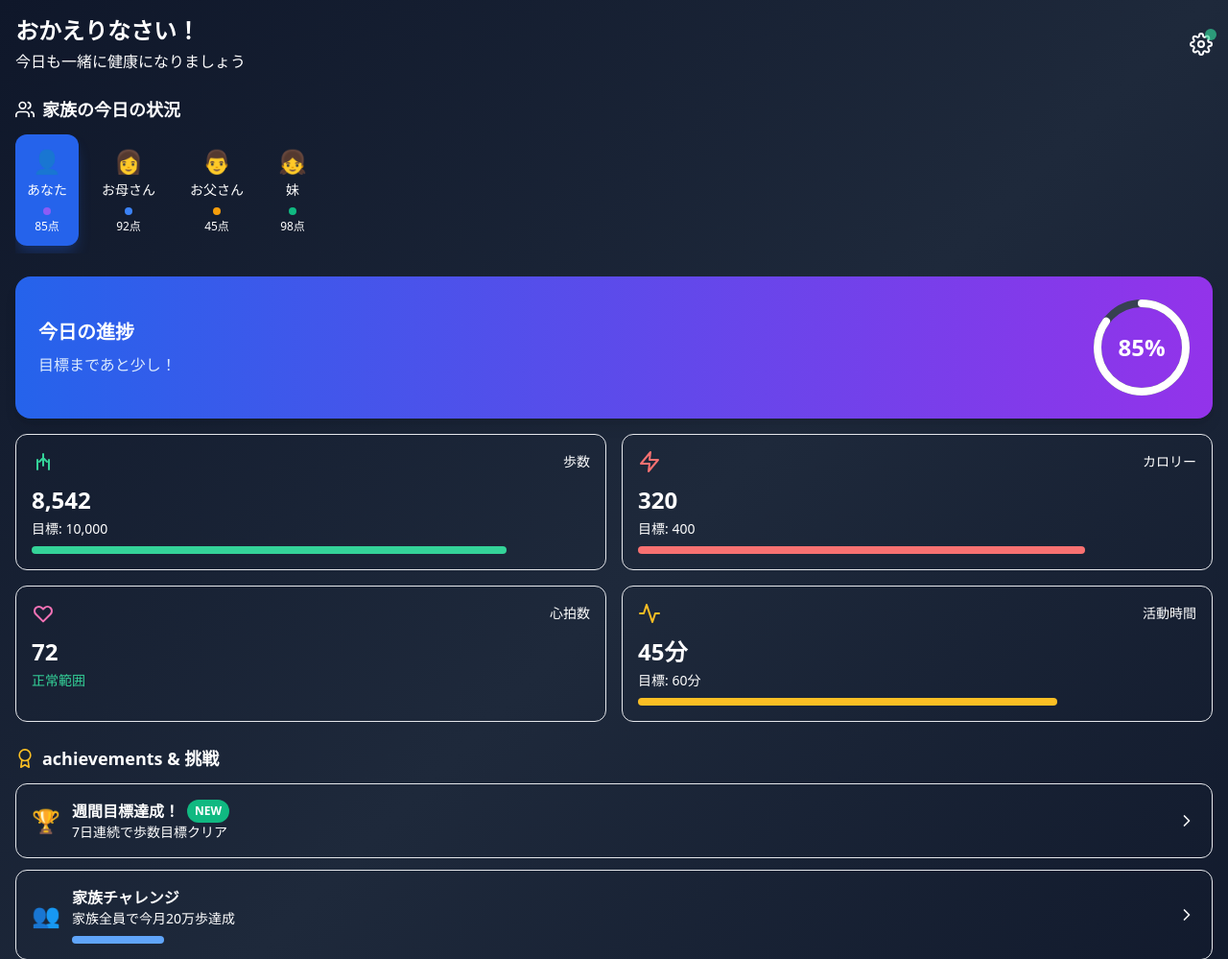
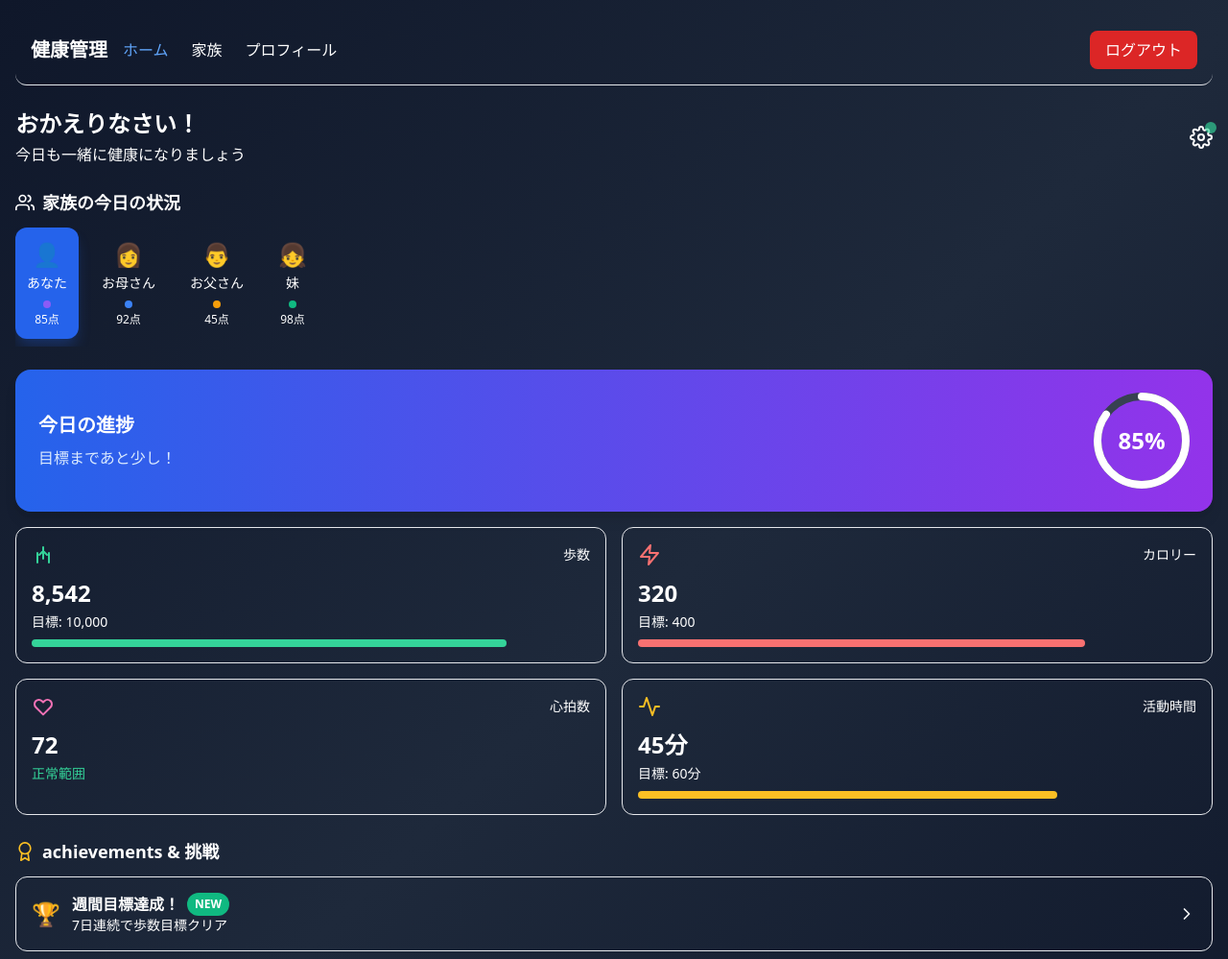
Before and after one commit to KeiDGAI/FamilyHealthApp, a Flask app: page / in a window 1280 px wide. Shown: the top 999 px of the page at 96% size. Run offline with Flask 3, Linux system fonts and the light colour scheme; the visitor is signed in with stand-in values (Sample User, id 1); data that the repository does not hold is empty.

Commit message:
Restore the menu to improve website navigation and fix broken links
Implements a React-based navigation bar and updates the member details link in `templates/modern_dashboard.html`.

Replit-Commit-Author: Agent
Replit-Commit-Session-Id: 2c4b4c98-36f0-47e8-b8a8-e04ddfbcd230
Replit-Commit-Screenshot-Url: https://storage.googleapis.com/screenshot-production-us-central1/5b27a254-49e0-42cd-9a29-85b77c9f8a19/ce72a941-59e9-4d43-a23c-cb4754568343.jpg

```diff
--- a/templates/modern_dashboard.html
+++ b/templates/modern_dashboard.html
@@ -197,6 +197,33 @@
             return (
                 React.createElement('div', { className: 'min-h-screen bg-gradient-to-br from-slate-900 via-slate-800 to-slate-900 text-white p-4' },
 
+                    // ナビゲーションバー
+                    React.createElement('nav', { className: 'bg-slate-800/50 backdrop-blur-sm border-b border-slate-700/50 rounded-xl mb-6 p-4' },
+                        React.createElement('div', { className: 'flex items-center justify-between' },
+                            React.createElement('div', { className: 'flex items-center space-x-4' },
+                                React.createElement('h1', { className: 'text-xl font-bold text-white' }, '健康管理'),
+                                React.createElement('div', { className: 'hidden md:flex items-center space-x-6' },
+                                    React.createElement('a', {
+                                        href: '/',
+                                        className: 'text-blue-400 hover:text-blue-300 transition-colors font-medium'
+                                    }, 'ホーム'),
+                                    React.createElement('a', {
+                                        href: '/family',
+                                        className: 'text-slate-300 hover:text-white transition-colors'
+                                    }, '家族'),
+                                    React.createElement('a', {
+                                        href: '/profile',
+                                        className: 'text-slate-300 hover:text-white transition-colors'
+                                    }, 'プロフィール')
+                                )
+                            ),
+                            React.createElement('a', {
+                                href: '/logout',
+                                className: 'bg-red-600 hover:bg-red-700 px-4 py-2 rounded-lg text-white transition-colors'
+                            }, 'ログアウト')
+                        )
+                    ),
+
                     // ヘッダー
                     React.createElement('div', { className: 'flex justify-between items-center mb-6' },
                         React.createElement('div', null,
@@ -223,9 +250,9 @@
                                     key: member.id,
                                     onClick: () => {
                                         setSelectedMember(member.id);
-                                        // 詳細ページに遷移
+                                        // 目標達成状況ページに遷移
                                         setTimeout(() => {
-                                            window.location.href = `/member/${member.id}/details`;
+                                            window.location.href = `/member/${member.name}/achievement`;
                                         }, 200);
                                     },
                                     className: `flex-shrink-0 p-3 rounded-xl cursor-pointer transition-all duration-300 ${
```
